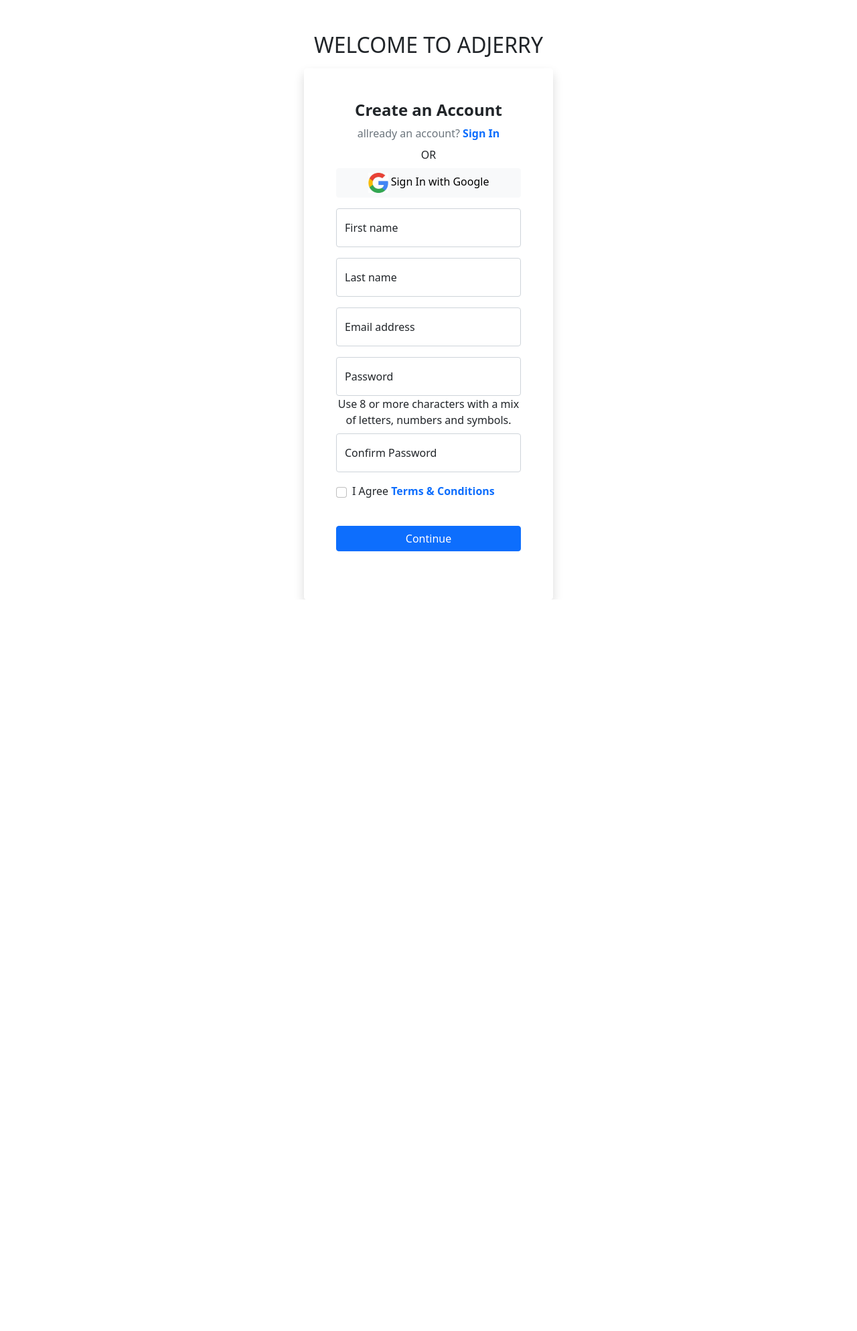
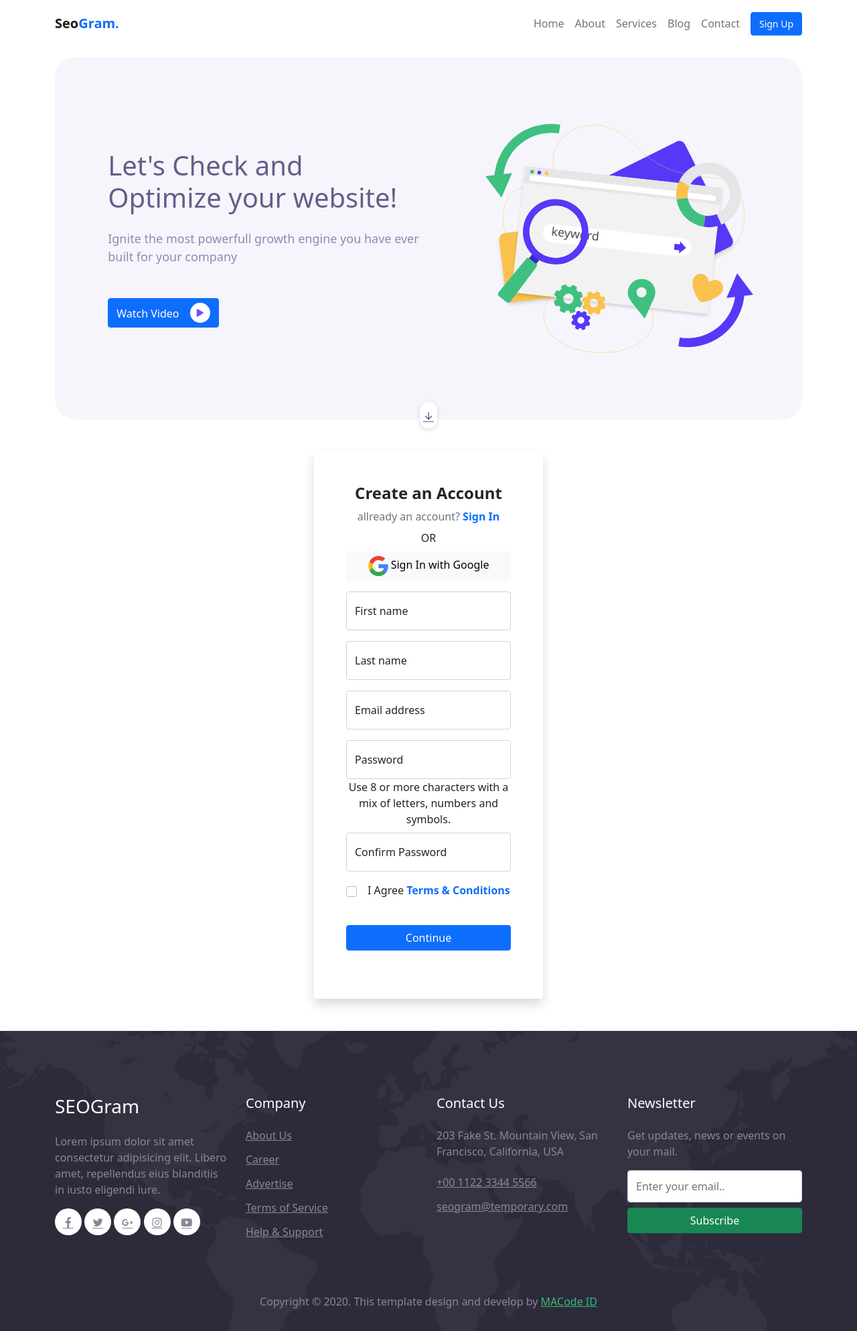
Before and after one commit to helodeepakji/adJerry, a Django app: template templates/sign_up.html in a window 1280 px wide. Shown: the whole page at 67% size. Before the commit the page ends 895 px from the top, so only its background shows below. Run offline with Django 4.2, Linux system fonts and the light colour scheme; the template is opened without the code that fills it, so the values that code supplies are empty; some libraries are stand-ins or nearby versions; some web fonts are replaced.

Commit message:
second commit

```diff
--- a/home/urls.py
+++ b/home/urls.py
@@ -7,4 +7,6 @@
     path('contact', views.contact, name='contact'),
     path('service', views.service, name='service'),
     path('blog', views.blog, name='blog'),
+    path('sign_up', views.sign_up, name='sign_up'),
+    path('sign_in', views.sign_in, name='sign_in'),
 ]
--- a/home/views.py
+++ b/home/views.py
@@ -23,3 +23,9 @@
 
 def blog(request):
     return render(request, 'blog.html')
+
+def sign_up(request):
+    return render(request, 'sign_up.html')
+
+def sign_in(request):
+    return render(request, 'sign_in.html')
--- a/templates/layouts/header.html
+++ b/templates/layouts/header.html
@@ -52,7 +52,7 @@
               <a class="nav-link" href="/contact">Contact</a>
             </li>
             <li class="nav-item">
-              <a class="btn btn-primary ml-lg-2" href="/sign-up">Sign Up</a>
+              <a class="btn btn-primary ml-lg-2" href="/sign_up">Sign Up</a>
             </li>
           </ul>
         </div>
--- a/templates/sign_up.html
+++ b/templates/sign_up.html
@@ -1,3 +1,4 @@
+{% include "layouts/header.html" %}
 <!DOCTYPE html>
 <html lang="en">
 
@@ -10,16 +11,16 @@
 </head>
 
 <body>
-    <div class="container">
+    <div class="container mb-5">
         <div class="col-sm-8 offset-sm-2 col-lg-6 offset-lg-3 col-xl-4 offset-xl-4 text-center mt-5">
             <!-- <img src="static/images/logo.png" class="img-fluid" height="90px" width="90px" alt="logo"> -->
-            <h2 class="my-3 text-center text-uppercase">Welcome to adjerry</h2>
+            {% comment %} <h2 class="my-3 text-center text-uppercase">Welcome to adjerry</h2> {% endcomment %}
 
             <form action="" class="rounded bg-white shadow p-5">
 
                 <h3 class="text-dark fw-bold fs-4 mb-2">Create an Account</h3>
                 <div class="mb-2 fw-normal text-muted">
-                    allready an account? <a href="sign_in.html"
+                    allready an account? <a href="/sign_in"
                         class="fw-bolder text-primary text-decoration-none ">Sign In</a>
                 </div>
 
@@ -77,3 +78,4 @@
 </body>
 
 </html>
+{% include "layouts/footer.html" %}
```
Also changed, not shown: templates/sign_in.html (+5 -3 lines), db.sqlite3.
